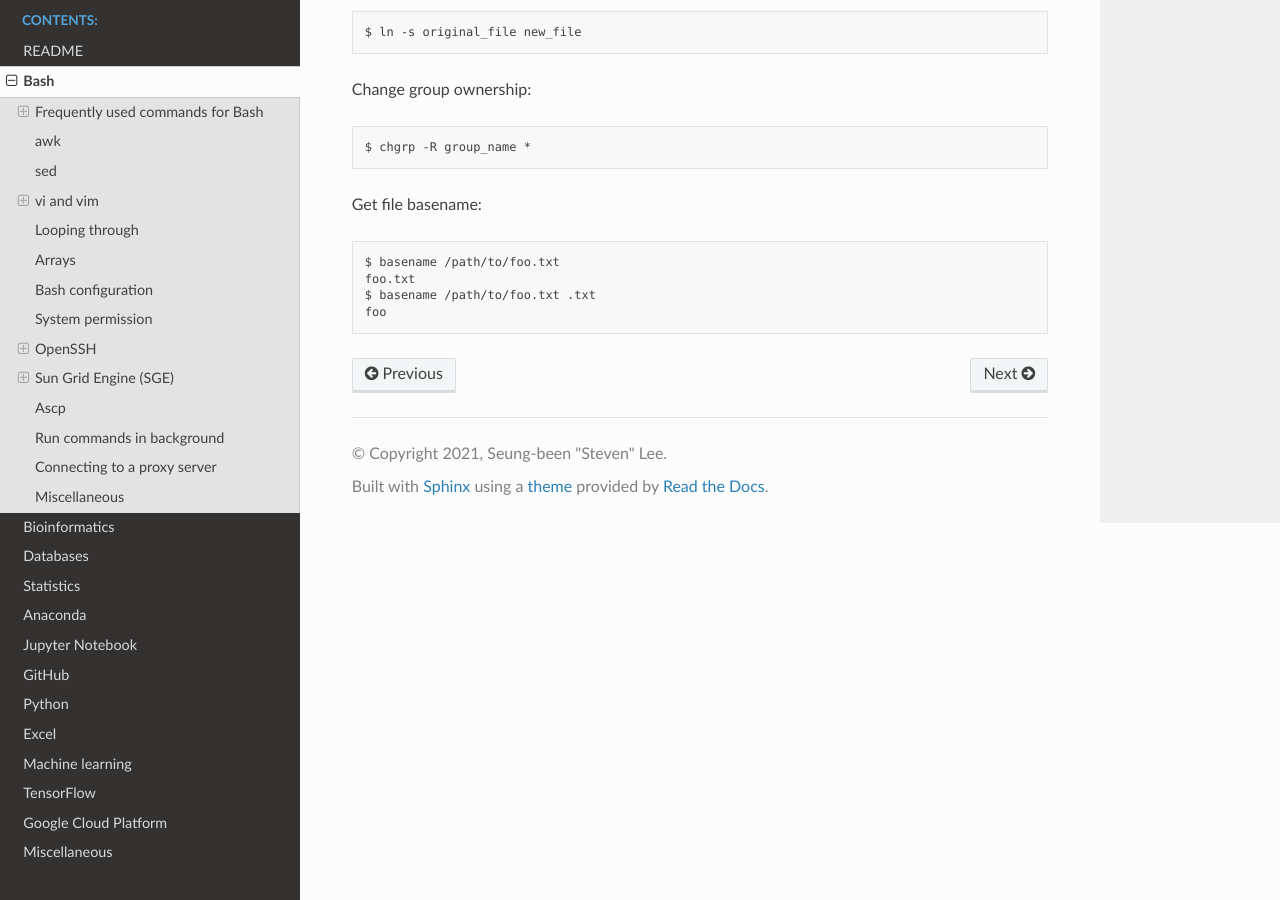
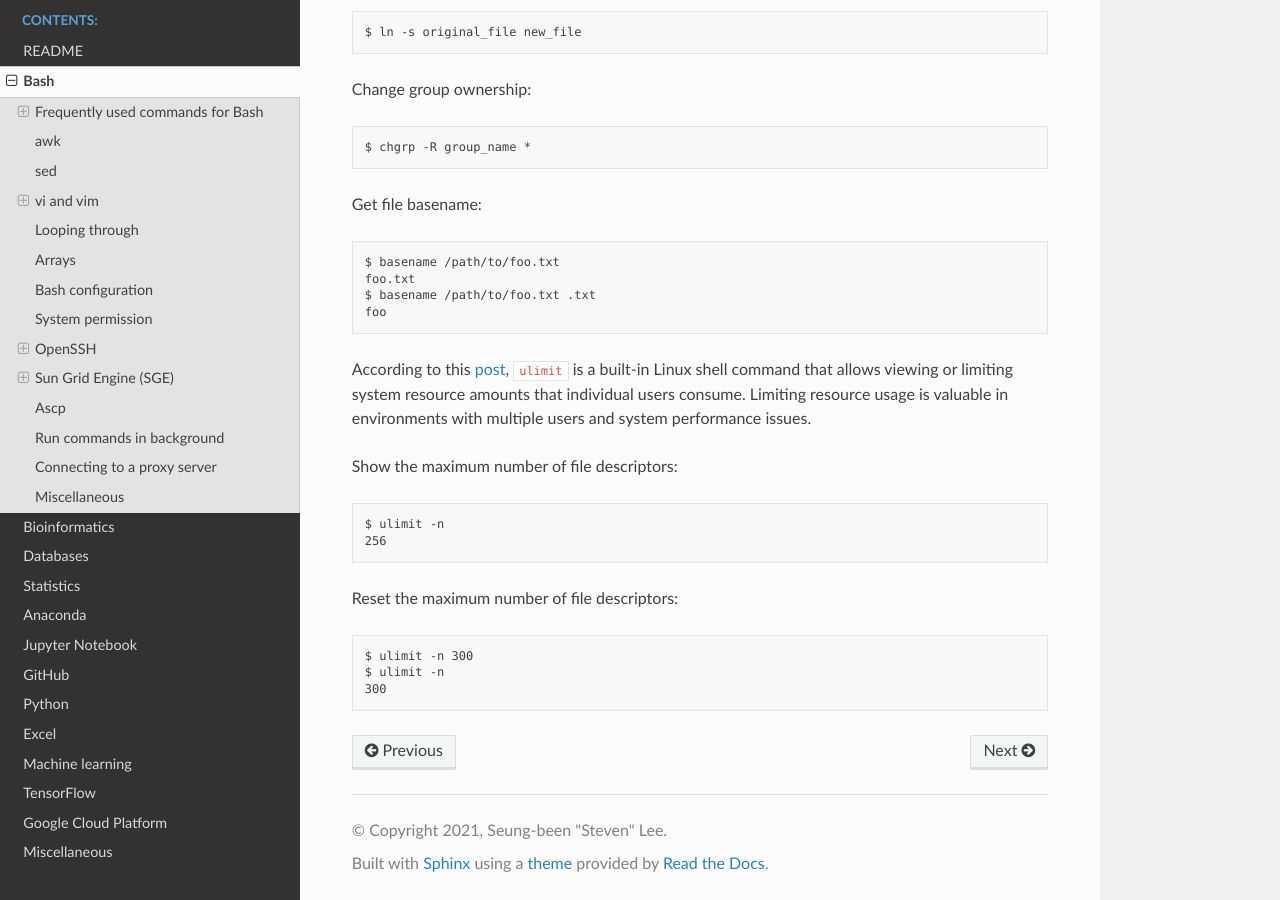
Before and after one commit to sbslee/notes, a Sphinx documentation site: the page built from docs/bash.rst, in a window 1280 px wide and 900 px high, scrolled down 20886 px. Built offline with Sphinx 7.4.7 and the Read the Docs theme 2.0.0, drawn with Linux system fonts in a browser that asks for light colours.

Commit message:
Update docs

```diff
--- a/docs/bash.rst
+++ b/docs/bash.rst
@@ -1088,3 +1088,20 @@ Get file basename:
     foo.txt
     $ basename /path/to/foo.txt .txt
     foo
+
+According to this `post <https://phoenixnap.com/kb/ulimit-linux-command#:~:text=ulimit%20is%20a%20built%2Din,users%20and%20system%20performance%20issues.>`__, ``ulimit`` is a built-in Linux shell command that allows viewing or limiting system resource amounts that individual users consume. Limiting resource usage is valuable in environments with multiple users and system performance issues.
+
+Show the maximum number of file descriptors:
+
+.. code-block:: text
+
+    $ ulimit -n
+    256
+
+Reset the maximum number of file descriptors:
+
+.. code-block:: text
+
+    $ ulimit -n 300
+    $ ulimit -n
+    300
```
